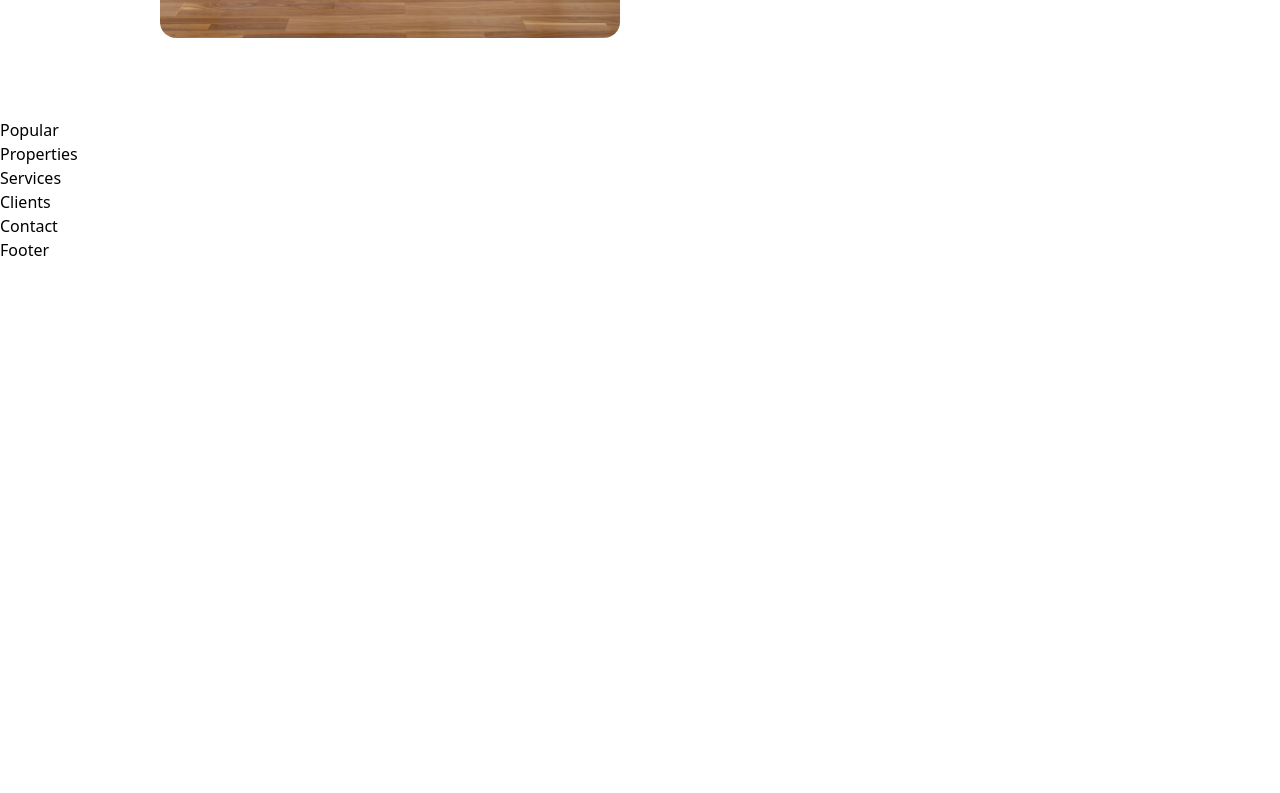
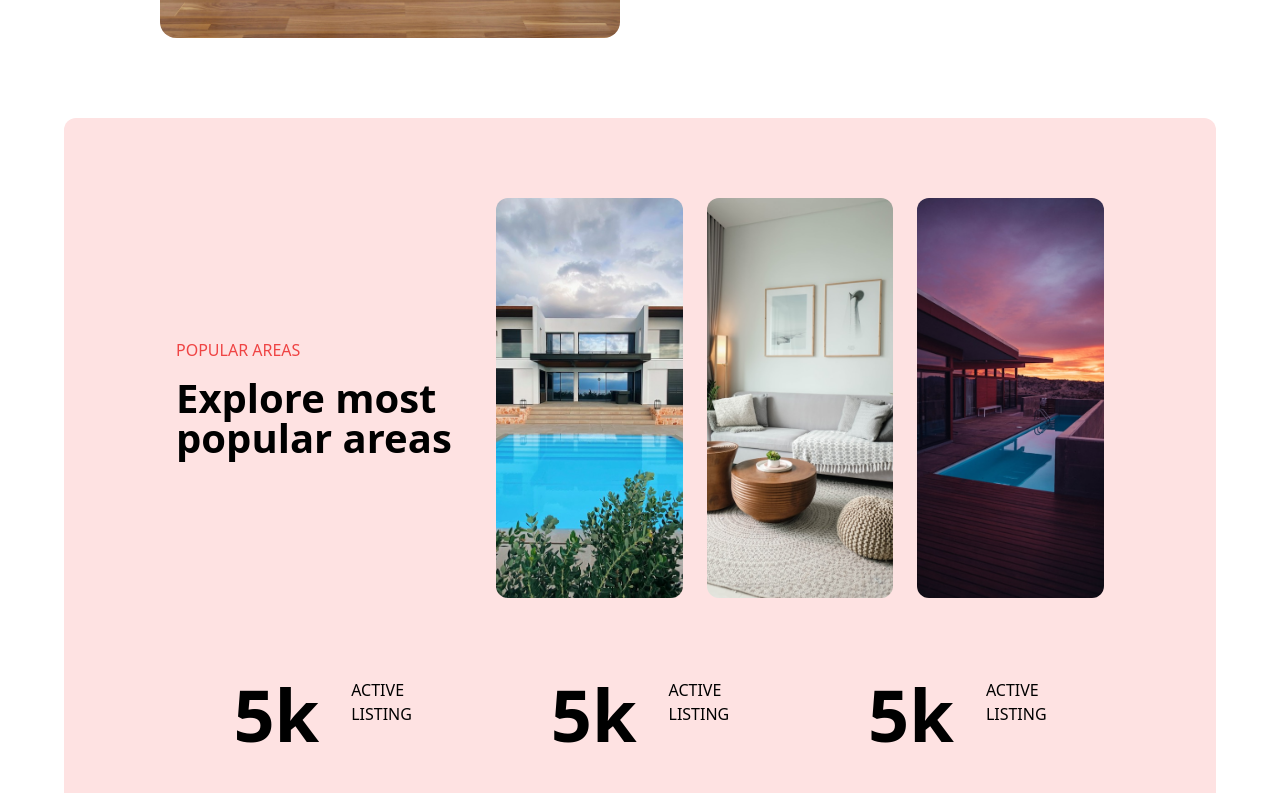
Before and after one commit to VISHALX33/Real-estate, a React (Vite) app: page / in a window 1280 px wide. Shown: the part 1347-2140 px from the top of the page. Before the commit the page ends 1609 px from the top, so only its background shows below. Built offline with nearby package versions, Linux system fonts and the light colour scheme.

Commit message:
completing the Popular Areas section

```diff
--- a/src/App.jsx
+++ b/src/App.jsx
@@ -3,7 +3,7 @@
 import Header from './components/Header'
 import Hero from './Sections/Hero'
 import About from './Sections/About'
-import Popular from './Sections/Popular'
+import PopularAreas from './Sections/PopularAreas'
 import Properties from './Sections/Properties'
 import Services from './Sections/Services'
 import Clients from './Sections/Clients'
@@ -19,7 +19,7 @@
       <Header/>
       <Hero/>
       <About/>
-      <Popular/>
+      <PopularAreas/>
       <Properties/>
       <Services/>
       <Clients/>
--- a/src/Sections/Popular.jsx
+++ /dev/null
@@ -1,9 +0,0 @@
-import React from 'react'
-
-const Popular = () => {
-  return (
-    <div>Popular</div>
-  )
-}
-
-export default Popular
--- /dev/null
+++ b/src/Sections/PopularAreas.jsx
@@ -0,0 +1,59 @@
+import React, { useEffect } from 'react'
+import { useDarkMode } from '../components/DarkModeContext'
+import area1 from '../assets/images/area1.jpg'
+import area2 from '../assets/images/area2.jpg'
+import area3 from '../assets/images/area3.jpg'
+import AOS from 'aos'
+import 'aos/dist/aos.css'
+
+const PopularAreas = () => {
+  useEffect(() => {
+    AOS.init({
+      offset: 200,
+      duration: 800,
+      easing: 'ease-in-sine',
+      delay: 100,
+    });
+  }, [])
+
+  const { darkMode, toggleDarkMode } = useDarkMode();
+  return (
+    <div className={`${darkMode ? 'dark bg-black' : 'light bg-transparent'} `}>
+      <section className={`${darkMode ? 'dark bg-gray-800' : 'light bg-red-100'} lg:w-[90%] w-full h-fit m-auto bg-cover bg-center rounded-xl flex justify-center flex-col items-center lg:px-28 px-6 py-20 gap-20 `}>
+       <div id='top' className='w-full grid lg:grid-cols-3 grid-cols-1 justify-center items-center gap-8'>
+        <div>
+       <h1 data-aos="zoom-in" className='text-red-500 dark:text-white '  >POPULAR AREAS</h1>
+       <h1 data-aos="zoom-in" className='text-black text-[40px] font-semibold leading-10 mt-4 dark:text-white dark:text-white '>Explore most <br></br>popular areas</h1>
+       </div>
+       <div className='grid lg:grid-cols-3 justify-center col-span-2 grid-cols-1 items-center gap-6'>
+        <div data-aos="zoom-in" data-aos-delay="400" style={{backgroundImage: `url(${area1})`}} className='h-[400px] bg-cover bg-center rounded-xl' ></div>
+        <div data-aos="zoom-in" data-aos-delay="400" style={{backgroundImage: `url(${area2})`}} className='h-[400px] bg-cover bg-center rounded-xl' ></div>
+        <div data-aos="zoom-in" data-aos-delay="400" style={{backgroundImage: `url(${area3})`}} className='h-[400px] bg-cover bg-center rounded-xl' ></div>
+
+
+       </div>
+       </div>
+<div id='bottom' className='w-full grid lg:grid-cols-3 grid-cols-1 lg:justify-center items-center gap-6'>
+  <div data-aos="slide-up" data-aos-delay="200"  className='flex justify-center gap-8 w-full' >
+    <h1 className='text-black text-7xl font-semibold dark:text-white' >5k</h1>
+    <h1>ACTIVE <br></br>LISTING</h1>
+
+  </div>
+  <div data-aos="slide-up" data-aos-delay="200"  className='flex justify-center gap-8 w-full' >
+    <h1 className='text-black text-7xl font-semibold dark:text-white' >5k</h1>
+    <h1>ACTIVE <br></br>LISTING</h1>
+
+  </div>
+  <div data-aos="slide-up" data-aos-delay="200"  className='flex justify-center gap-8 w-full' >
+    <h1 className='text-black text-7xl font-semibold dark:text-white' >5k</h1>
+    <h1>ACTIVE <br></br>LISTING</h1>
+
+  </div>
+</div>
+      </section>
+
+    </div>
+  )
+}
+
+export default PopularAreas
```
